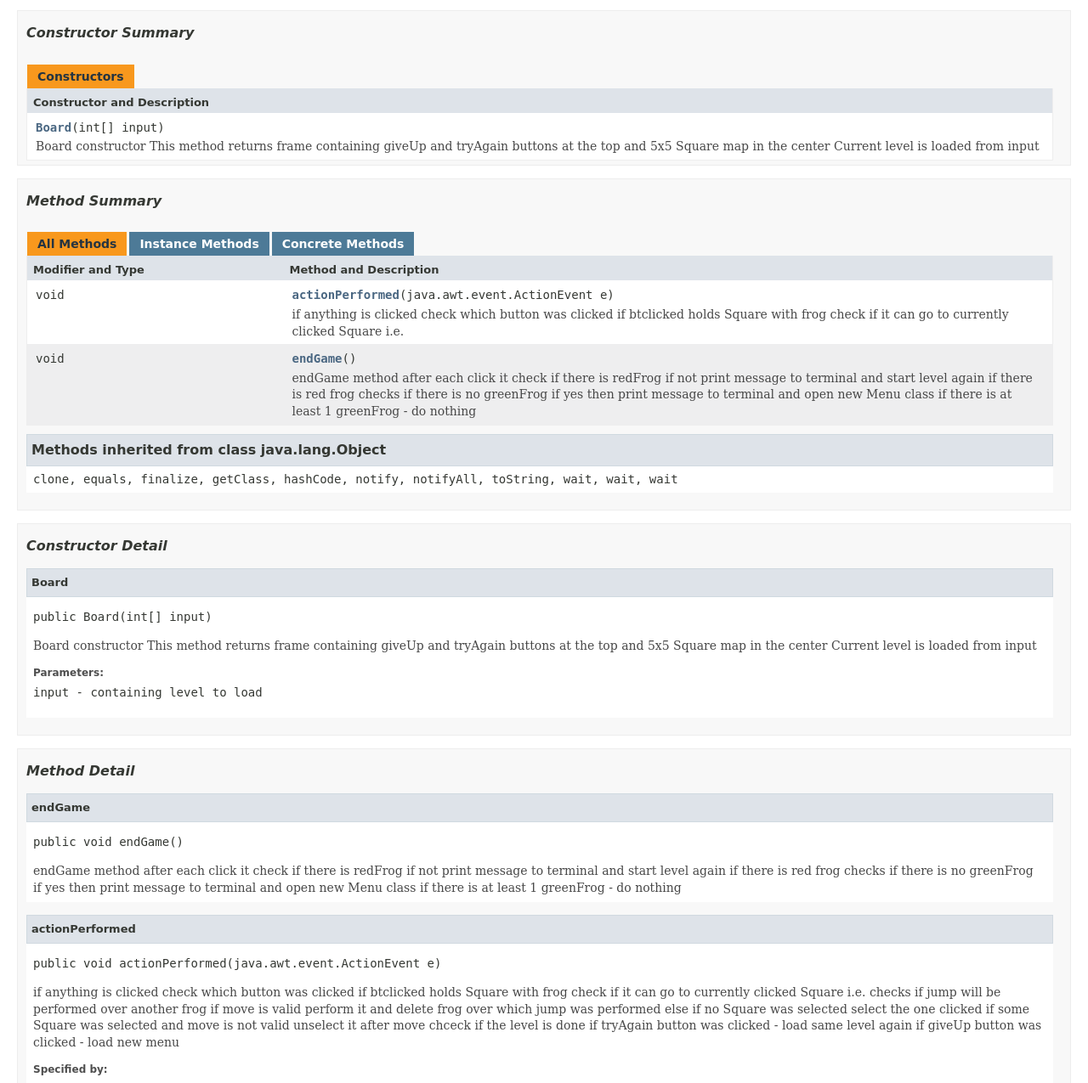
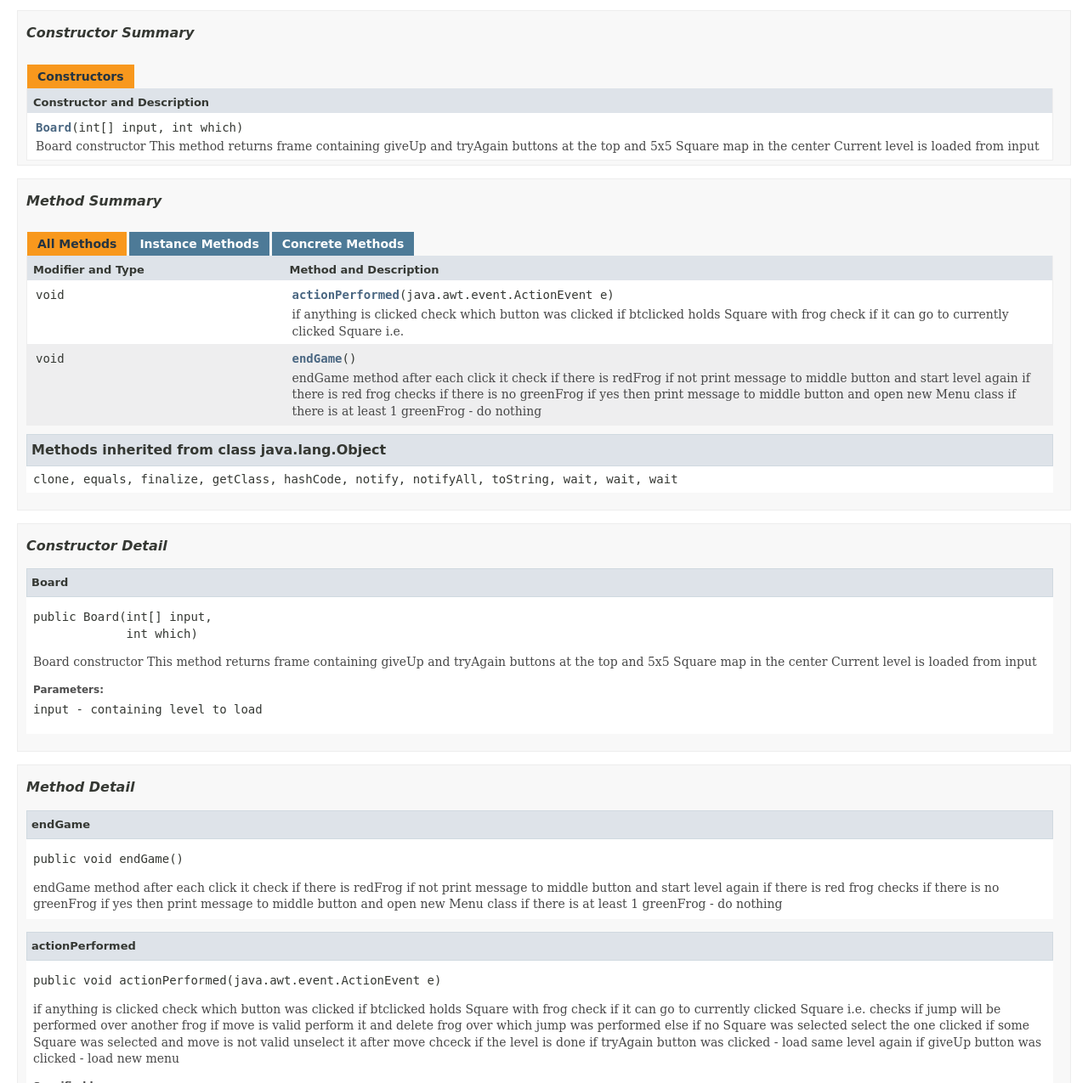
Before and after one commit to ForrestFairy/Froggy, a plain HTML site: page doc/Board.html in a window 1280 px wide. Shown: the part 413-1688 px from the top of the page at 85% size. Drawn offline with Linux system fonts and the light colour scheme; a web font is replaced by a local one.

Commit message:
Updated javadoc files in Froggy/doc

```diff
--- a/doc/Board.html
+++ b/doc/Board.html
@@ -2,9 +2,9 @@
 <!-- NewPage -->
 <html lang="en">
 <head>
-<!-- Generated by javadoc (1.8.0_242) on Tue Mar 24 11:31:49 CET 2020 -->
+<!-- Generated by javadoc (1.8.0_242) on Fri Mar 27 10:17:23 CET 2020 -->
 <title>Board</title>
-<meta name="date" content="2020-03-24">
+<meta name="date" content="2020-03-27">
 <link rel="stylesheet" type="text/css" href="stylesheet.css" title="Style">
 <script type="text/javascript" src="script.js"></script>
 </head>
@@ -139,7 +139,8 @@ implements java.awt.event.ActionListener</pre>
 <th class="colOne" scope="col">Constructor and Description</th>
 </tr>
 <tr class="altColor">
-<td class="colOne"><code><span class="memberNameLink"><a href="Board.html#Board-int:A-">Board</a></span>(int[]&nbsp;input)</code>
+<td class="colOne"><code><span class="memberNameLink"><a href="Board.html#Board-int:A-int-">Board</a></span>(int[]&nbsp;input,
+     int&nbsp;which)</code>
 <div class="block">Board constructor
  This method returns frame containing
  giveUp and tryAgain buttons at the top
@@ -176,9 +177,9 @@ implements java.awt.event.ActionListener</pre>
 <td class="colLast"><code><span class="memberNameLink"><a href="Board.html#endGame--">endGame</a></span>()</code>
 <div class="block">endGame method
  after each click it check if there is redFrog
- if not print message to terminal and start level again
+ if not print message to middle button and start level again
  if there is red frog checks if there is no greenFrog
- if yes then print message to terminal and open new Menu class
+ if yes then print message to middle button and open new Menu class
  if there is at least 1 greenFrog - do nothing</div>
 </td>
 </tr>
@@ -204,13 +205,14 @@ implements java.awt.event.ActionListener</pre>
 <!--   -->
 </a>
 <h3>Constructor Detail</h3>
-<a name="Board-int:A-">
+<a name="Board-int:A-int-">
 <!--   -->
 </a>
 <ul class="blockListLast">
 <li class="blockList">
 <h4>Board</h4>
-<pre>public&nbsp;Board(int[]&nbsp;input)</pre>
+<pre>public&nbsp;Board(int[]&nbsp;input,
+             int&nbsp;which)</pre>
 <div class="block">Board constructor
  This method returns frame containing
  giveUp and tryAgain buttons at the top
@@ -240,9 +242,9 @@ implements java.awt.event.ActionListener</pre>
 <pre>public&nbsp;void&nbsp;endGame()</pre>
 <div class="block">endGame method
  after each click it check if there is redFrog
- if not print message to terminal and start level again
+ if not print message to middle button and start level again
  if there is red frog checks if there is no greenFrog
- if yes then print message to terminal and open new Menu class
+ if yes then print message to middle button and open new Menu class
  if there is at least 1 greenFrog - do nothing</div>
 </li>
 </ul>
```
Also changed, not shown: doc/Menu.html (+2 -2 lines), doc/Square.html (+2 -2 lines), doc/allclasses-frame.html (+2 -2 lines), doc/allclasses-noframe.html (+2 -2 lines), doc/constant-values.html (+2 -2 lines), doc/deprecated-list.html (+2 -2 lines), doc/help-doc.html (+2 -2 lines), doc/index-all.html (+5 -5 lines), doc/index.html (+1 -1 lines), doc/overview-tree.html (+2 -2 lines), doc/package-frame.html (+2 -2 lines), doc/package-summary.html (+2 -2 lines), doc/package-tree.html (+2 -2 lines).
